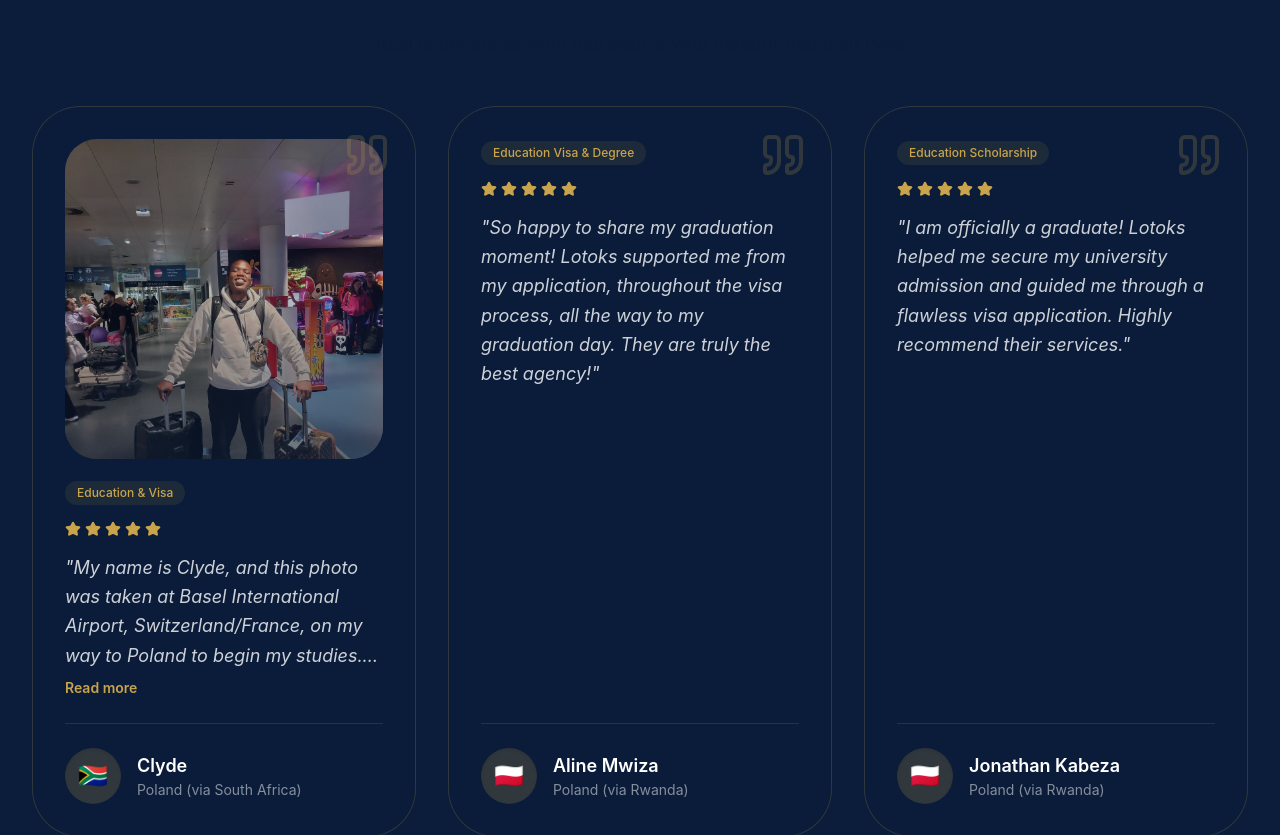
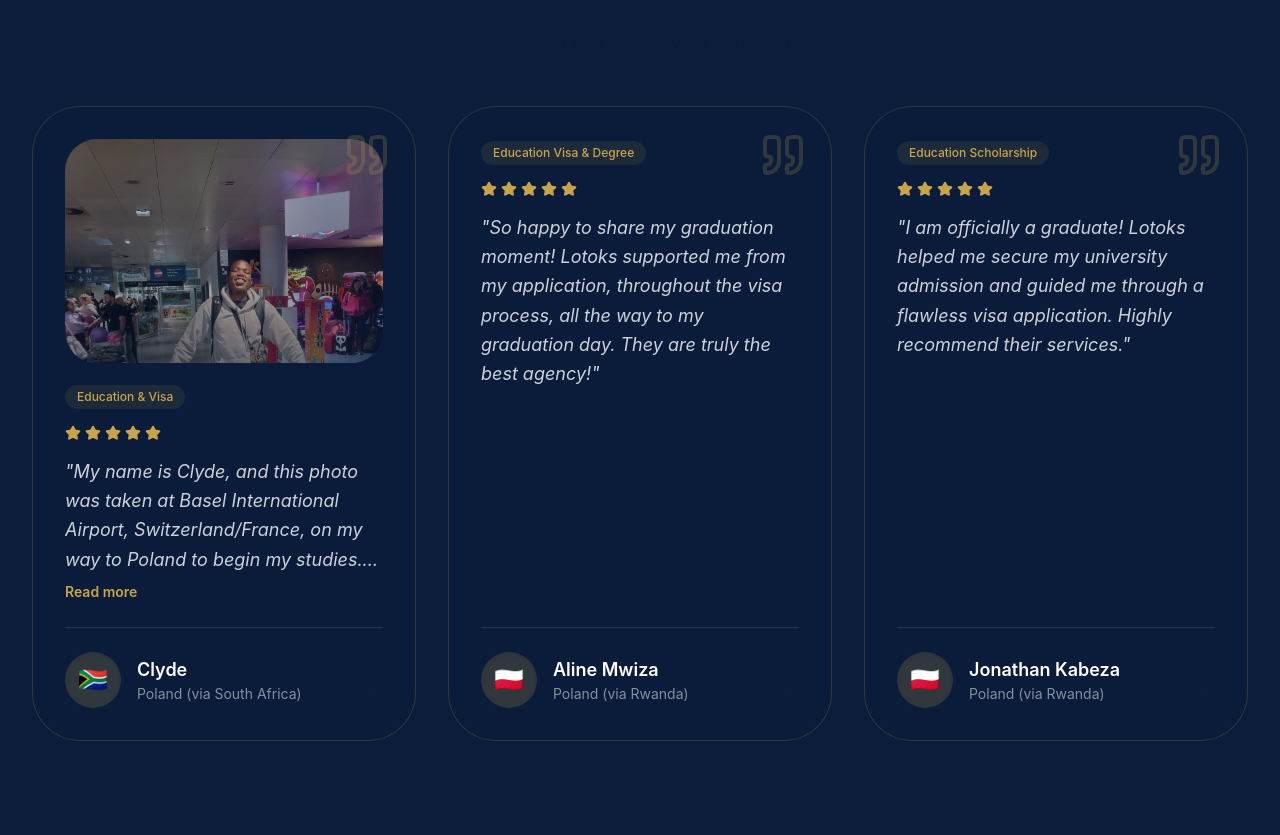
Before and after one commit to may10thserotonin-art/lotoks, a React (Vite) app in the folder lotoks-frontend/: page /testimonials in a window 1280 px wide. Shown: the part 1240-2075 px from the top of the page. Built offline with nearby package versions, Linux system fonts and the light colour scheme.

Commit message:
reduce image height on testimonial card to align with other cards

```diff
--- a/lotoks-frontend/src/pages/Testimonials.tsx
+++ b/lotoks-frontend/src/pages/Testimonials.tsx
@@ -271,7 +271,7 @@
 
           {/* Optional Image */}
           {testimonial.image && (
-            <div className="w-full h-80 mb-5 rounded-xl overflow-hidden relative">
+            <div className="w-full h-48 sm:h-56 mb-5 rounded-xl overflow-hidden relative shrink-0">
               <img src={testimonial.image} alt={testimonial.name} className="w-full h-full object-cover object-top" />
               <div className="absolute inset-0 bg-gradient-to-t from-navy/60 to-transparent" />
             </div>
```
